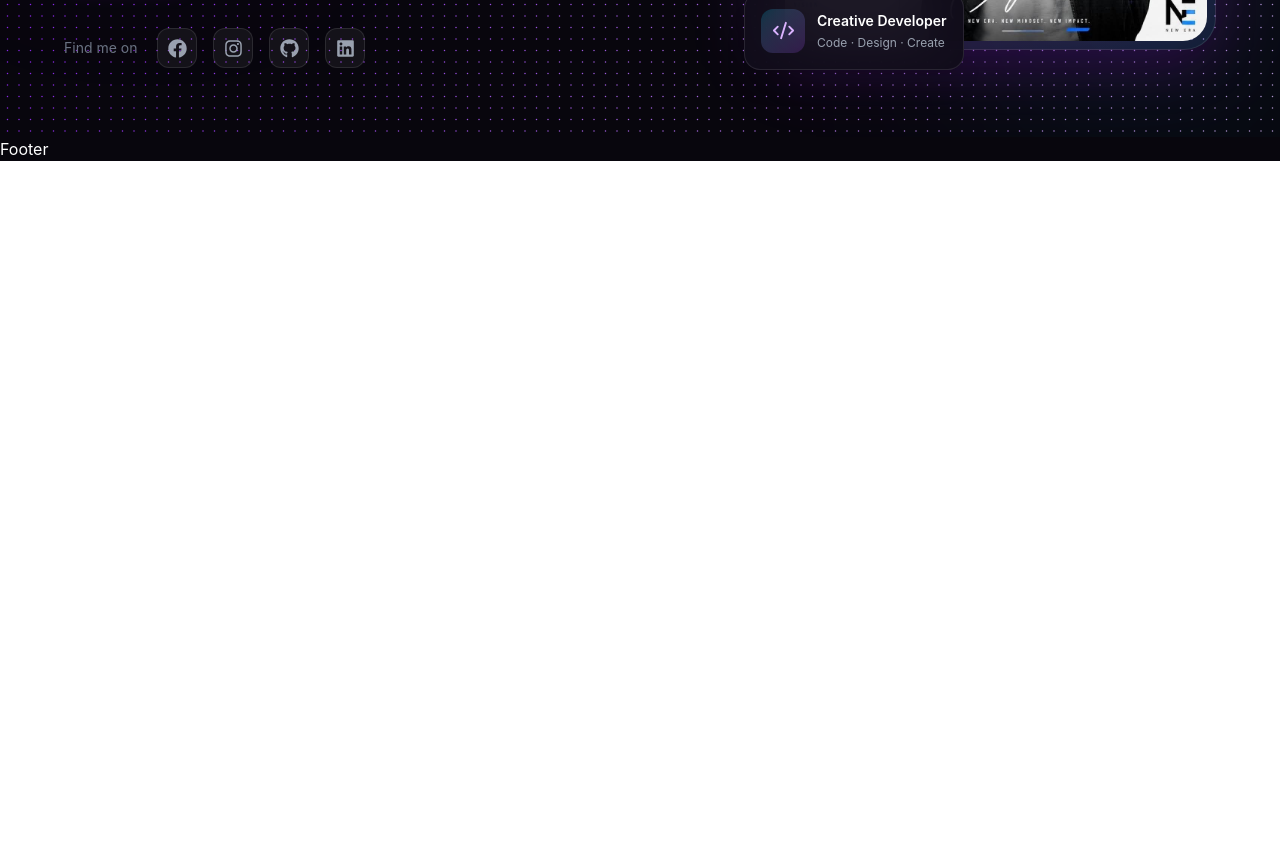
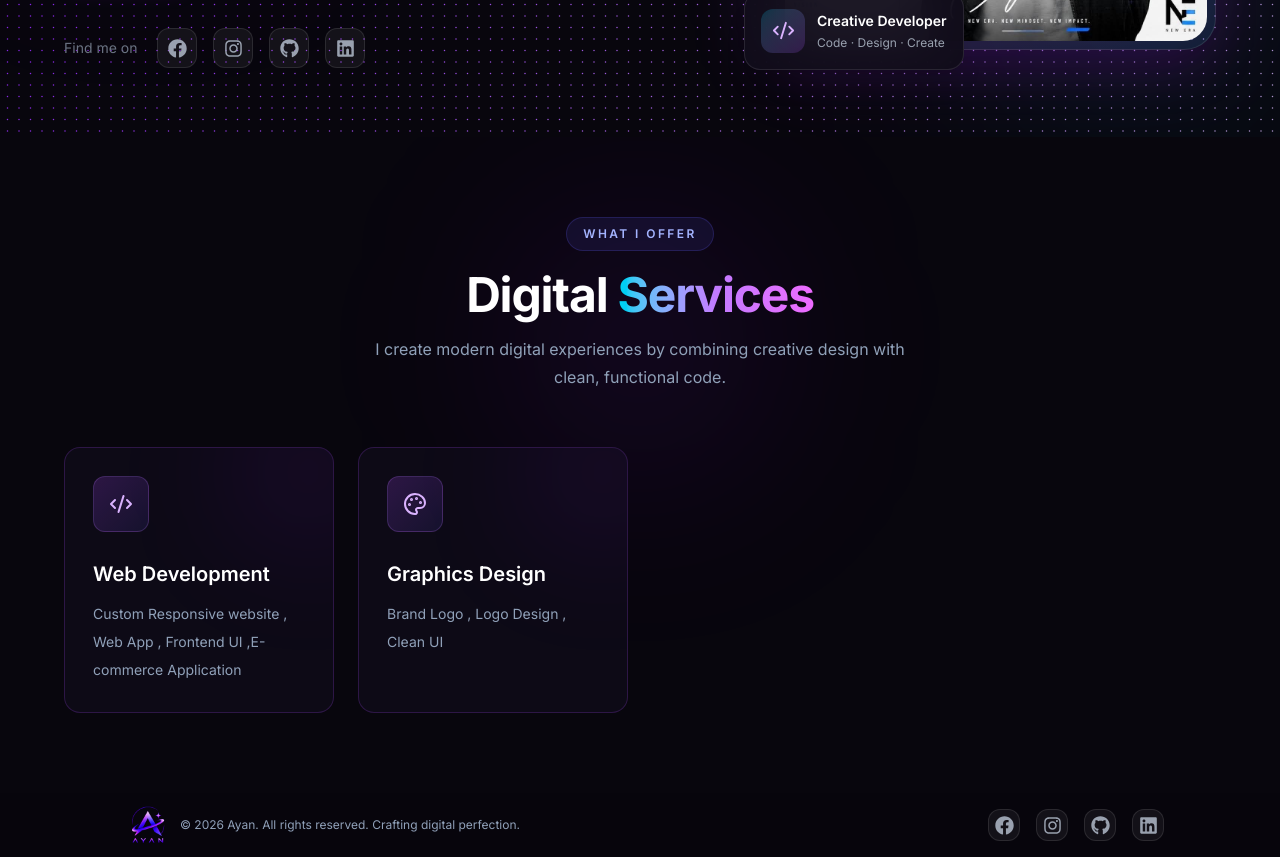
Before and after one commit to ayan1906/Portfolio, a React (Vite) app: page / in a window 1280 px wide. Shown: the part 660-1517 px from the top of the page. Before the commit the page ends 821 px from the top, so only its background shows below. Built offline with nearby package versions, Linux system fonts and the light colour scheme.

Commit message:
Footer and Home Page

```diff
--- a/index.html
+++ b/index.html
@@ -2,7 +2,7 @@
 <html lang="en">
   <head>
     <meta charset="UTF-8" />
-    <link rel="icon" type="image/svg+xml" href="/favicon.svg" />
+    <link rel="icon" type="image/svg+xml" href="/images/logo.png" />
     <meta name="viewport" content="width=device-width, initial-scale=1.0" />
     <title>Ayan Portfolio</title>
   </head>
--- a/src/Pages/Home.jsx
+++ b/src/Pages/Home.jsx
@@ -11,6 +11,7 @@ import {
   ArrowUpRight,
   Sparkles,
 } from "lucide-react";
+import Dservice from "@/components/Dservice";
 
 const socialMedia = [
   {
@@ -37,7 +38,8 @@ const socialMedia = [
 
 const Home = () => {
   return (
-    <section className="relative flex min-h-[calc(100vh-80px)] items-center overflow-hidden px-5 py-12 sm:px-8 lg:px-12">
+    <div>
+      <section className="relative flex min-h-[calc(100vh-80px)] items-center overflow-hidden px-5 py-12 sm:px-8 lg:px-12">
       {/* Background glow */}
       <div className="pointer-events-none absolute left-0 top-1/4 -z-10 h-72 w-72 rounded-full bg-purple-600/10 blur-[120px]" />
       <div className="pointer-events-none absolute bottom-0 right-0 -z-10 h-72 w-72 rounded-full bg-cyan-500/10 blur-[120px]" />
@@ -56,7 +58,7 @@ const Home = () => {
             Hello, I'm
           </p>
 
-          <h1 className="text-4xl font-bold leading-tight tracking-tight sm:text-5xl lg:text-6xl xl:text-7xl">
+          <h1 className="font-sans text-4xl font-bold leading-tight tracking-tight sm:text-5xl lg:text-6xl xl:text-7xl">
             Sakin Arshad
             <span className="mt-1 block bg-gradient-to-r from-cyan-400 via-purple-400 to-fuchsia-400 bg-clip-text text-transparent">
               Ayan.
@@ -160,7 +162,10 @@ const Home = () => {
         </div>
 
       </div>
+
     </section>
+    <Dservice/>
+    </div>
   );
 };
 
--- /dev/null
+++ b/src/components/Card.jsx
@@ -0,0 +1,30 @@
+import React from "react";
+
+const Card = ({ bg, logo, name, text }) => {
+    return (
+        <div className="group relative h-full w-full max-w-sm overflow-hidden rounded-2xl border border-purple-500/20 bg-[#0d0a16] p-7 transition-all duration-300 hover:-translate-y-2 hover:border-purple-400/50 hover:shadow-xl hover:shadow-purple-500/10">
+
+            <div className="pointer-events-none absolute -right-12 -top-12 h-36 w-36 rounded-full bg-purple-600/10 blur-3xl transition-all duration-500 group-hover:bg-purple-500/20" />
+
+            <div
+                className={`relative mb-7 flex h-14 w-14 items-center justify-center rounded-xl border border-purple-400/20 bg-gradient-to-br from-purple-500/20 to-indigo-500/10 text-purple-300 transition-all duration-300 group-hover:scale-110 group-hover:text-cyan-300 ${bg || ""}`}
+            >
+                <span className="text-2xl">{logo}</span>
+            </div>
+
+
+            <h3 className="relative mb-3 text-xl font-semibold text-white transition-colors duration-300 group-hover:text-purple-300">
+                {name}
+            </h3>
+
+            <p className="relative text-sm leading-7 text-slate-400">
+                {text}
+            </p>
+
+            <div className="absolute bottom-0 left-7 h-[2px] w-0 0 transition-all duration-300 group-hover:w-16" />
+
+        </div>
+    );
+};
+
+export default Card;
--- a/src/components/DotField.jsx
+++ b/src/components/DotField.jsx
@@ -222,7 +222,7 @@ const DotField = memo(({
       window.removeEventListener('resize', resize);
       window.removeEventListener('mousemove', onMouseMove);
     };
-  // eslint-disable-next-line react-hooks/exhaustive-deps
+    // eslint-disable-next-line react-hooks/exhaustive-deps
   }, []);
 
   useEffect(() => {
--- /dev/null
+++ b/src/components/Dservice.jsx
@@ -0,0 +1,74 @@
+import React from 'react'
+import Card from './Card'
+import {
+    CodeXml,
+    Palette,
+} from "lucide-react";
+const Dservice = () => {
+
+    const ds = [
+        {
+            logo: <CodeXml />,
+            name: 'Web Development',
+            text: "Custom Responsive website , Web App , Frontend UI ,E-commerce Application",
+            bg: '#1B1D49',
+        },
+        {
+            logo: <Palette />,
+            name: 'Graphics Design',
+            text: "Brand Logo , Logo Design , Clean UI",
+            bg: '#1B1D49'
+
+        },
+
+    ]
+    return (
+        <section className="relative overflow-hidden px-5 py-20 sm:px-8 lg:px-12">
+
+            {/* Background glow */}
+            <div className="pointer-events-none absolute left-1/2 top-20 -z-10 h-64 w-64 -translate-x-1/2 rounded-full bg-purple-600/10 blur-[100px]" />
+
+            <div className="mx-auto max-w-6xl">
+
+                {/* Section Heading */}
+                <div className="mb-14 flex flex-col items-center text-center">
+
+                    <span className="inline-flex items-center gap-2 rounded-full border border-indigo-500/20 bg-indigo-500/10 px-4 py-2 text-xs font-semibold tracking-[0.2em] text-indigo-300">
+                        WHAT I OFFER
+                    </span>
+
+                    <h2 className="mt-5 text-3xl font-bold tracking-tight text-white sm:text-4xl lg:text-5xl">
+                        Digital{" "}
+                        <span className="bg-gradient-to-r from-cyan-400 via-purple-400 to-fuchsia-400 bg-clip-text text-transparent">
+                            Services
+                        </span>
+                    </h2>
+
+                    <p className="mt-4 max-w-xl text-sm leading-7 text-slate-400 sm:text-base">
+                        I create modern digital experiences by combining creative design
+                        with clean, functional code.
+                    </p>
+
+
+                </div>
+
+                {/* Services Grid */}
+                <div className="grid grid-cols-1 items-stretch gap-5 sm:grid-cols-2 lg:grid-cols-4 lg:gap-6">
+
+                    {ds.map((service) => (
+                        <Card
+                            key={service.name}
+                            logo={service.logo}
+                            name={service.name}
+                            text={service.text}
+                        />
+                    ))}
+
+                </div>
+
+            </div>
+        </section>
+    )
+}
+
+export default Dservice
--- a/src/components/Footer.jsx
+++ b/src/components/Footer.jsx
@@ -1,8 +1,65 @@
 import React from 'react'
+import {
+  FaFacebook,
+  FaInstagram,
+  FaGithub,
+  FaLinkedin,
+} from "react-icons/fa";
+const Footer = () => {
 
-const Footer = () => {
+  const socialMedia = [
+    {
+      name: "Facebook",
+      icon: FaFacebook,
+      link: "https://www.facebook.com/Iamayan1906",
+    },
+    {
+      name: "Instagram",
+      icon: FaInstagram,
+      link: "https://www.instagram.com/i_am_ayan19/",
+    },
+    {
+      name: "GitHub",
+      icon: FaGithub,
+      link: "https://github.com/ayan1906",
+    },
+    {
+      name: "LinkedIn",
+      icon: FaLinkedin,
+      link: "https://www.linkedin.com/in/sakin-ayan-a7953b346/",
+    },
+  ];
+
   return (
-    <div>Footer</div>
+    <div className='flex items-center justify-around bg-[#08060d]/80'>
+      <div className='  flex items-center w-[50%]'>
+        <img
+          src="/images/logo%20bf.png"
+          alt="Ayan Logo"
+          className="h-16 w-16 object-contain transition-transform duration-300 group-hover:scale-105"
+        />
+        <p className='text-slate-400 text-xs'>
+          © 2026 Ayan. All rights reserved. Crafting digital perfection.
+        </p>
+      </div>
+
+      <div className=" flex items-center gap-4">
+
+        {socialMedia.map(({ name, icon: Icon, link }) => (
+          <a
+            key={name}
+            href={link}
+            target="_blank"
+            rel="noopener noreferrer"
+            aria-label={name}
+            title={name}
+            className="flex h-8 w-8 items-center justify-center rounded-xl border border-white/10 bg-white/5 text-gray-400 transition duration-300 hover:-translate-y-1 hover:border-purple-400/40 hover:bg-purple-500/10 hover:text-purple-300"
+          >
+            <Icon size={19} />
+          </a>
+        ))}
+      </div>
+    </div>
   )
 }
 
--- a/src/index.css
+++ b/src/index.css
@@ -1,5 +1,14 @@
+@import url('https://fonts.googleapis.com/css2?family=Inter:wght@400;500;600;700;800&display=swap');
 @import "tailwindcss";
 
+@theme {
+  --font-sans: "Inter", sans-serif;
+}
+
+html {
+
+  scroll-behavior: smooth;
+}
 ::-webkit-scrollbar{
     width: 6px;
     height:8px;
```
